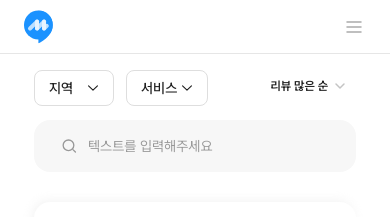
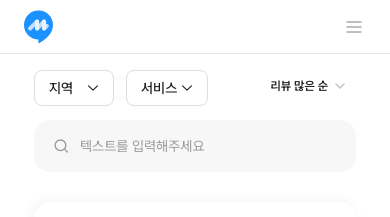
Before and after one commit to FS2-Part4-Team3/2-Moving-3-FE, a Next.js app: page /match-driver in a window 390 px wide. Shown: the top 217 px of the page. Built offline with nearby package versions, Linux system fonts and the light colour scheme.

Commit message:
style: search bar padding

```diff
--- a/src/components/common/searchbar/SearchBar.tsx
+++ b/src/components/common/searchbar/SearchBar.tsx
@@ -4,14 +4,14 @@ import search from "@/../public/assets/common/searchbar/ic_search.svg";
 import x from "@/../public/assets/common/searchbar/ic_x_circle.svg";
 import Image from "next/image";
 import { InputWrapper } from "../headless/Input";
-import { useEffect, useState } from "react";
+import { useState } from "react";
 
 export default function SearchBar() {
   const [value, setValue] = useState<string>("");
   const [isFocused, setIsFocused] = useState<boolean>(false);
 
   return (
-    <div className="w-full md:h-[6.4rem] rounded-[1.6rem] py-[1.4rem] px-[2.4rem] md:gap-[0.8rem] sm:gap-[0.6rem] flex items-center bg-background-200">
+    <div className="w-full md:h-[6.4rem] rounded-[1.6rem] py-[1.4rem] lg:px-[2.4rem] sm:px-[1.6rem] md:gap-[0.8rem] sm:gap-[0.6rem] flex items-center bg-background-200">
       {!isFocused && (
         <>
           <Image
```
